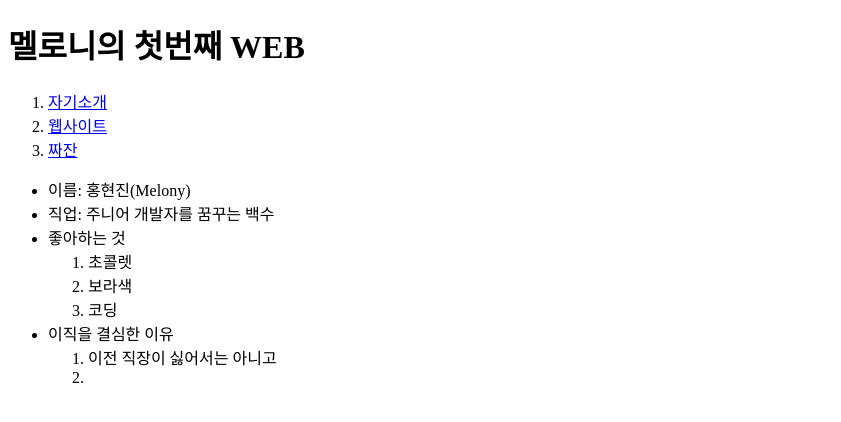
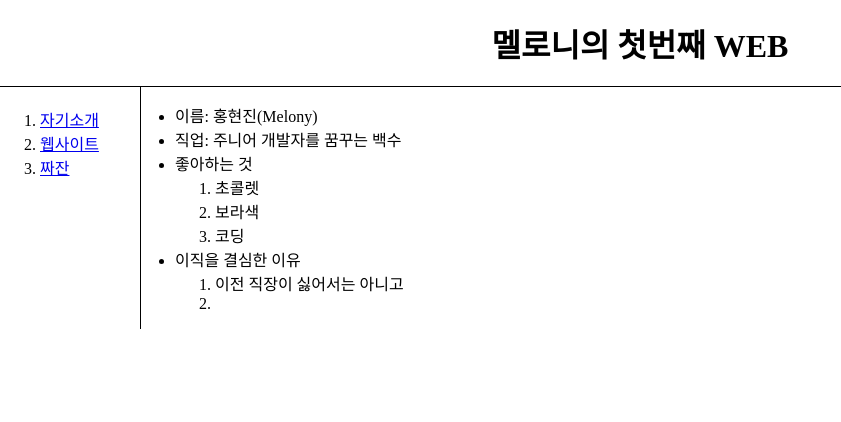
Before and after one commit to hjz1010/my-first-web-site, a plain HTML site: page 1.html in a window 1280 px wide. Shown: the whole page, without its empty margins (0-841 px from the left). Drawn offline with Linux system fonts and the light colour scheme.

Commit message:
자기소개서 만드는 중!

```diff
--- a/1.html
+++ b/1.html
@@ -3,15 +3,40 @@
 <head>
   <title>멜로니</title>
   <meta charset="utf-8">
+  <style>
+    body {
+      margin:0;
+    }
+    h1 {
+      border-bottom:1px solid black;
+      text-align:center;
+      padding: 20px;
+      margin:0;
+    }
+    #list {
+      border-right:1px solid black;
+      width:100px;
+      margin:0;
+      padding:20px 0px 20px 40px;;
+    }
+    #grid {
+      display: grid;
+      grid-template-columns: 150px 1fr;
+    }
+    #grid ul {
+      padding-left:25px;
+    }
+  </style>
 </head>
 <body>
   <h1><strong>멜로니의 첫번째 WEB</strong></h1>
-  <ol>
+<div id="grid">
+  <ol id="list" >
     <li> <a href="1.html">자기소개</a></li>
     <li> <a href="2.html">웹사이트</a> </li>
-    <li> <a href="index.html">짜잔</a> </li>
+    <li> <a href="3.html">짜잔</a> </li>
   </ol>
-
+  <div>
   <ul>
     <li>이름: 홍현진(Melony) </li>
     <li>직업: 주니어 개발자를 꿈꾸는 백수</li>
@@ -26,5 +51,7 @@
         <li> 이전 직장이 싫어서는 아니고</li>
         <li></li>
   </ul>
+  </div>
+</div>
 </body>
 </html>
```
Also changed, not shown: 3.html (added, +21 -0 lines).
